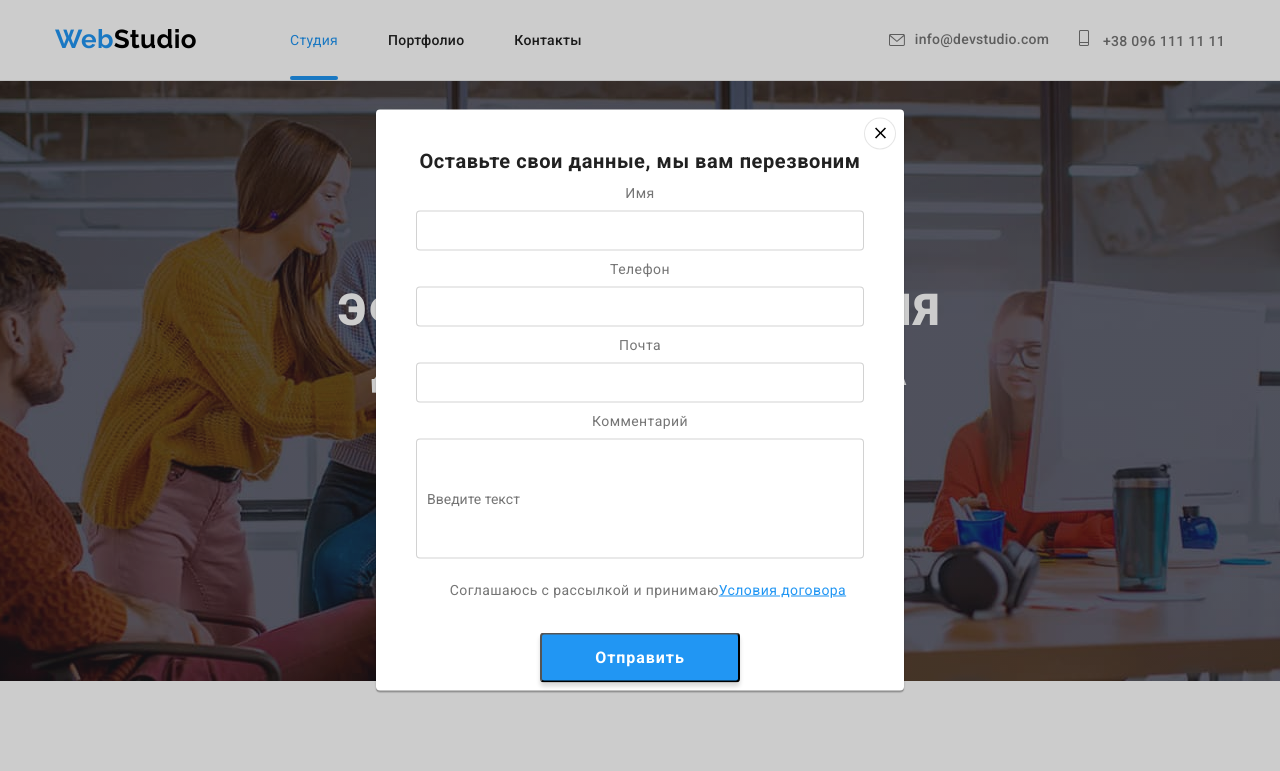
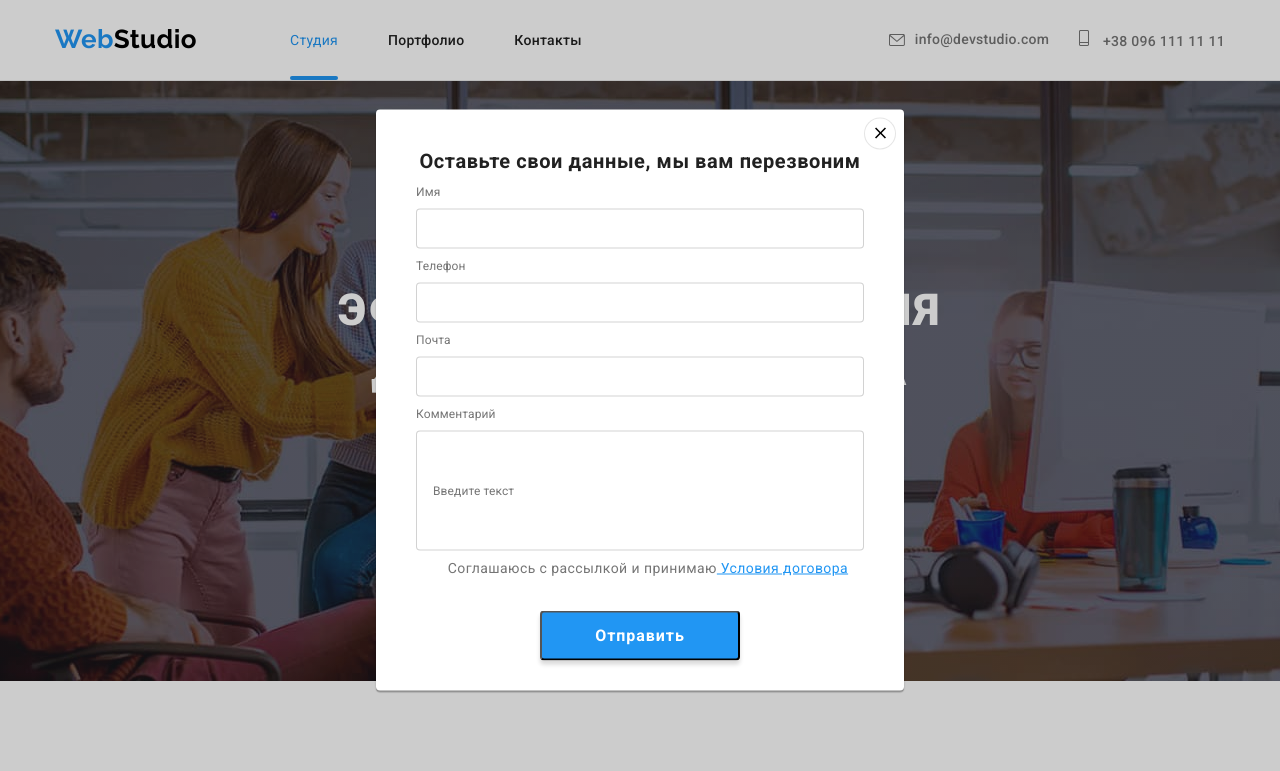
Before and after one commit to 30nkrey/goit-markup-hw-06, a plain HTML site: page index.html in a window 1280 px wide. Both pictures are taken after a click on the button "Заказать услугу". Shown: the top 771 px of the page. Drawn offline with nearby package versions, Linux system fonts and the light colour scheme.

Commit message:
немного лучше

```diff
--- a/css/styles.css
+++ b/css/styles.css
@@ -235,14 +235,17 @@ color: #212121;
 }
 
 .usl {
-font-weight: 400;
+
+  display: block;
   font-size: 14px;
   line-height: 1.71;
-/* identical to box height, or 171% */
   letter-spacing: 0.03em;
+
   color: #757575;
+
   margin-top: 20px;
   margin-bottom: 30px;
+  padding-top: 10px;
 
 
 }
@@ -252,21 +255,30 @@ margin-bottom: 30px;
 }
 
 .form {
+display: block;
+padding-left: 40px;
 
+width: 342px;
 }
 
 
 .form-place-hol {
-display: inline;
+display: inline-block;
+
 height: 96px;
-padding-top: 10px;
-
 
 }
 .place-hol {
+  vertical-align: top;
   width: 448px;
   height: 120px;
-  padding: 10px 10px;
+  font-weight: 400;
+  font-size: 12px;
+  line-height: 1.17;
+  letter-spacing: 0.01em;
+
+  color: rgba(117, 117, 117, 0.5);
+  padding: 12px 16px;
   border: 1px solid rgba(33, 33, 33, 0.2);
   border-radius: 4px;
 
@@ -289,25 +301,34 @@ padding-top: 10px;
   background: #2196F3;
 
 
+
 }
 .form-field {
-
   margin-bottom: 10px;
+  margin-top: 10px;
 }
 
 .form-lable {
+
   display: flex;
   flex-direction: column;
+  align-items: flex-start;
+  font-weight: 400;
+  font-size: 12px;
+  line-height: 1.17;
+/* identical to box height */
+
+  letter-spacing: 0.01em;
   margin-bottom: 10px;
-  margin-left: 0;
+
 
 
 }
 .form-input {
   width: 448px;
   height: 40px;
-  margin: 0;
-  padding: 10px 20px;
+
+
   font: inherit;
   border: 1px solid rgba(33, 33, 33, 0.2);
   border-radius: 4px;
```
Also changed, not shown: index.html (+1 -1 lines). Lines whose indentation alone changed are shown as unchanged.
